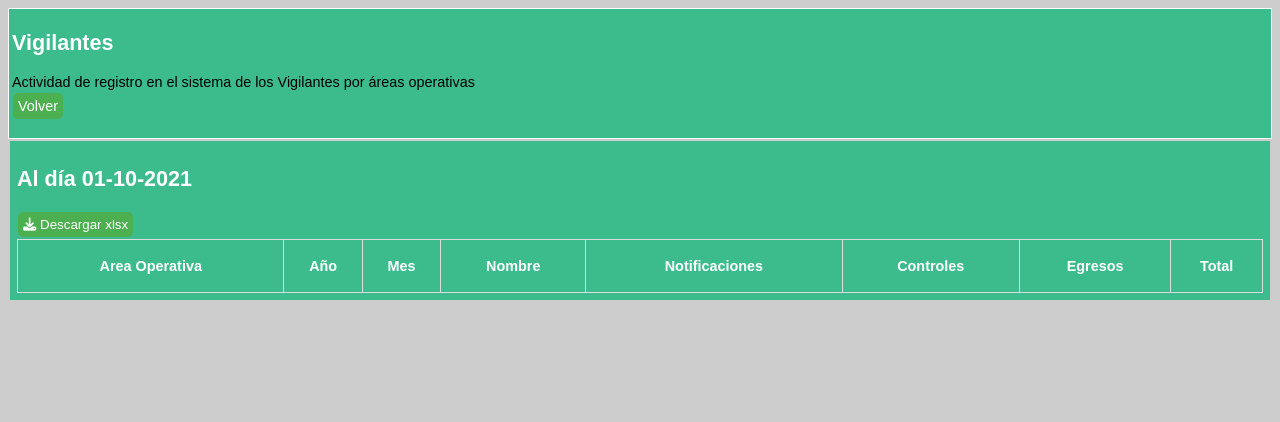
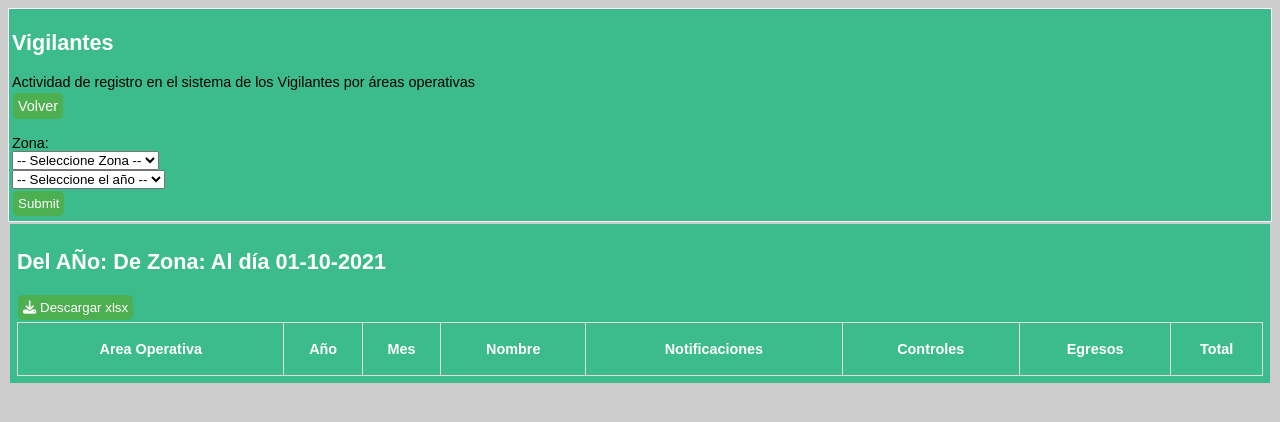
Before and after one commit to enriquefnt/reglog, a PHP site: page /include/vigilantes.html.php in a window 1280 px wide. Shown: the top 422 px of the page. Run offline with PHP 8.4, Linux system fonts and the light colour scheme; the template is opened without the code that fills it, so the values that code supplies are empty; some libraries are stand-ins or nearby versions.

Commit message:
listas vigilantes

```diff
--- a/include/vigilantes.html.php
+++ b/include/vigilantes.html.php
@@ -13,8 +13,36 @@
 		<h2>Vigilantes</h2>
 		<p>Actividad de registro en el sistema de los Vigilantes por áreas operativas</p>
 		<a href="/reglog/include/webpag.php" class="button">Volver</a></p>
-		</header>
+		<form action="" method="post">
+      <label for="AopZ">Zona:</label><br>
+      <select   name="Aopz" id="Aopz" >
+        <option value="">-- Seleccione Zona --</option>
+        <option value="1">Centro</option>
+        <option value="2">Norte</option>
+        <option value="3">Oeste</option>
+        <option value="4">Sur</option>
+      </select><br>
 
+      <select name="Anio" id="Anio">
+   <option value="">-- Seleccione el año --</option>
+  <label for="Anio">Año:</label><br>
+  <option value="2015">2015</option>
+  <option value="2016">2016</option>
+  <option value="2017">2017</option>
+  <option value="2018">2018</option>
+  <option value="2019">2019</option>
+  <option value="2020">2020</option>
+  <option value="2021">2021</option>
+  <option value="2022">2022</option>
+  </select><br>
+    <input type="submit"  class="button"  name="Listar">
+    </form>
+    </header>
+    <main>
+	<?php
+  $Zona = $_POST['Aopz'];
+  $Año = $_POST['Anio'];
+  echo  $Zona . ' ' . $Año ; ?>
 	<div>
 
 
@@ -45,7 +73,7 @@
 
 
   <?php foreach ($casos as $caso): ?>
-   <?php if($caso['Anio']==2016){?>
+   <?php if($caso['Anio']==$Año AND  $caso['Ao_Zna']==$Zona){?>
   <tr>
     <td><?= htmlspecialchars($caso['Ao_Nom'], ENT_QUOTES, 'UTF-8'); ?></td>
     <td><?= htmlspecialchars($caso['Anio'], ENT_QUOTES, 'UTF-8'); ?></td>
@@ -59,18 +87,20 @@
    </tr>
    <?php } ?>
   <?php endforeach; ?>
-  <h2><?='Al día ' . date("d-m-Y "); ?></h2>
+  <h2><?='Del AÑo:'.$caso['Anio'].' De Zona:'.$caso['Ao_Zna'].' Al día ' . date("d-m-Y "); ?></h2>
   <button class="button" onclick="ExportToExcel('xlsx')">
    <i class="fas fa-download"></i>
    Descargar xlsx
 </button>
 
   <?php endif; ?>
+
   </tbody>
 </table>
 
 
 </div>
+  </main>
 <script type="text/javascript" src="descarga.js"></script>
 </body>
 </html>
```
